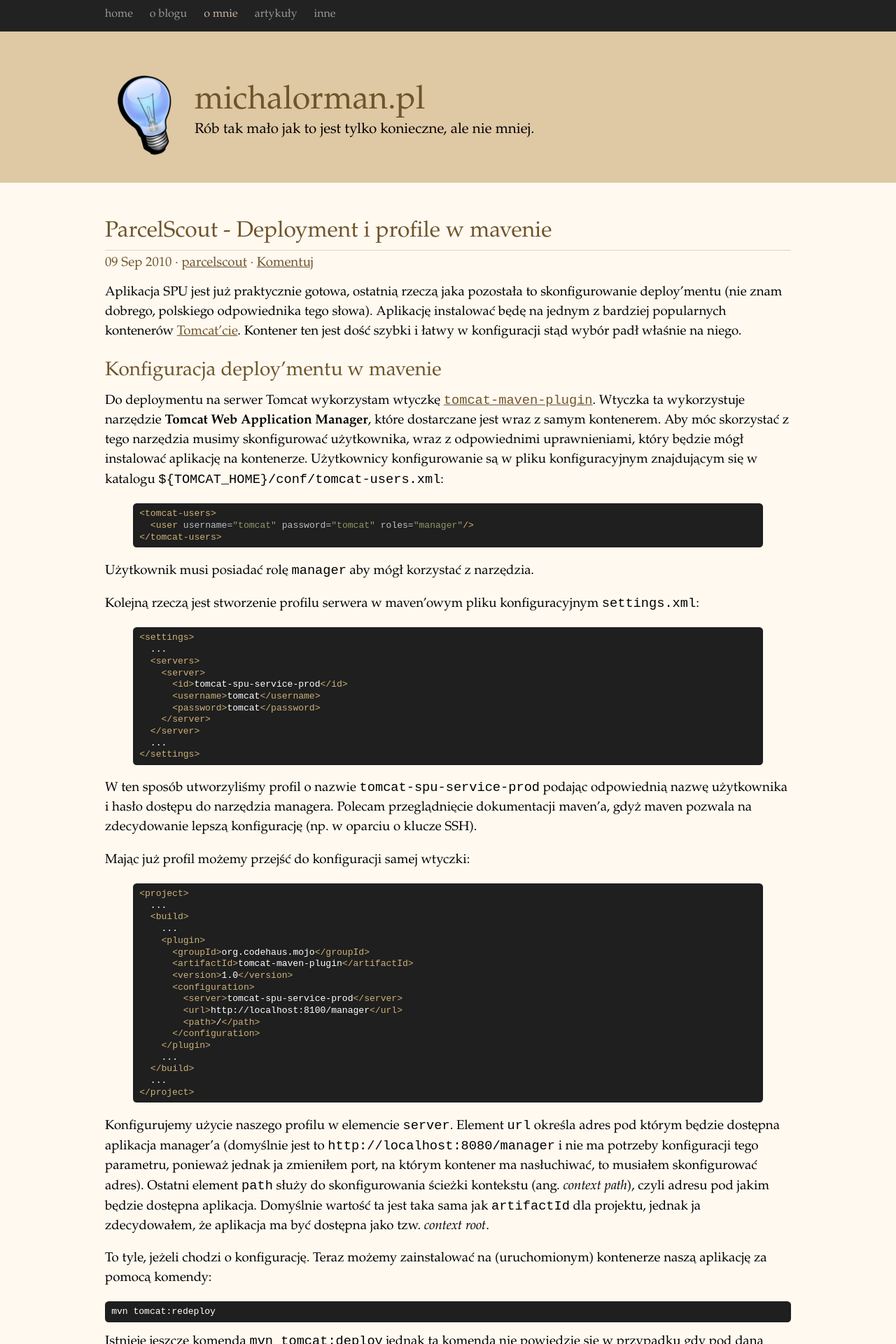
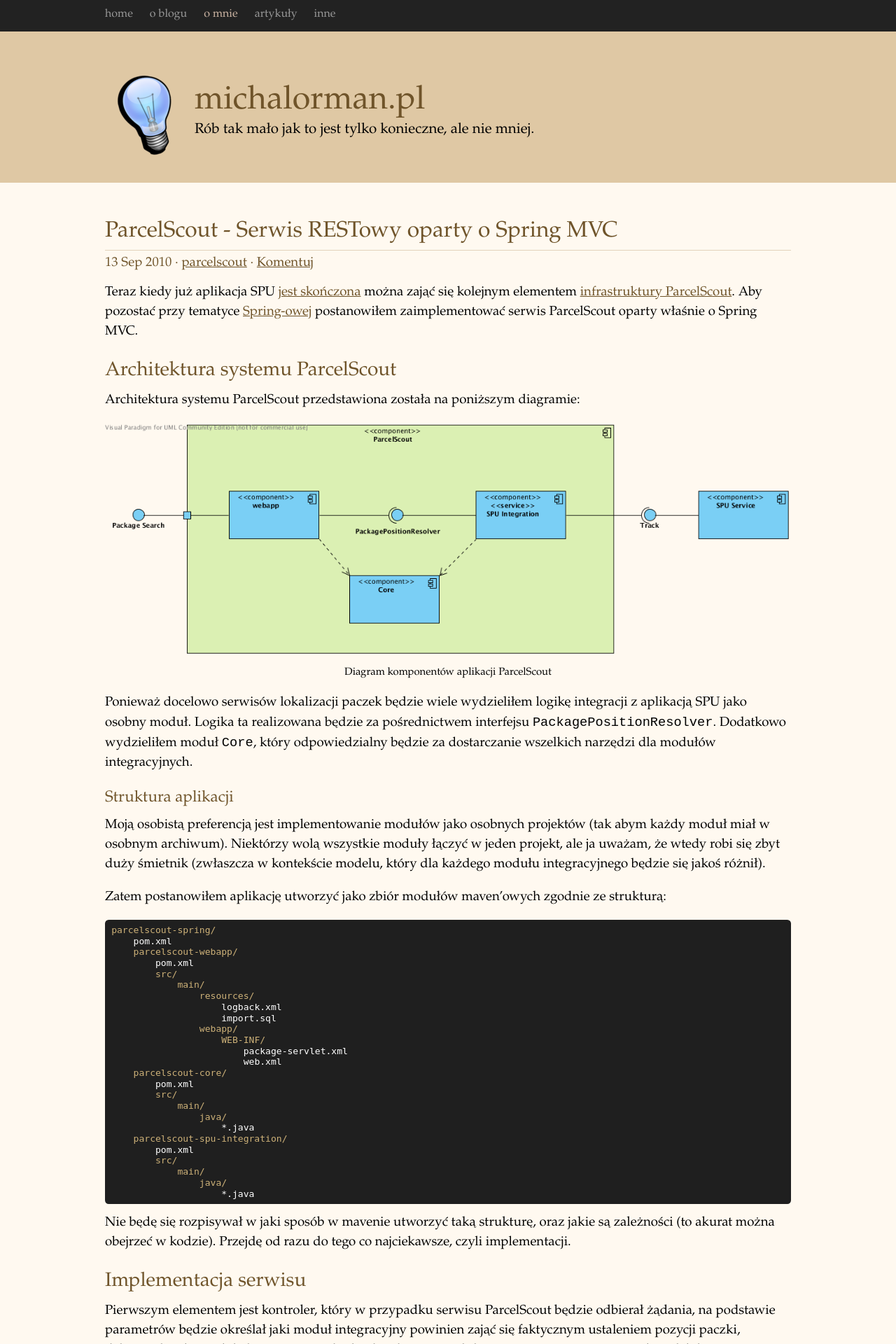
Before and after one commit to michalorman/michalorman-blog-old, a Jekyll site: the page built from index.html, in a window 1280 px wide. Shown: the top 1920 px of the page at 70% size. Built offline with Jekyll 4.4.1, drawn with Linux system fonts in a browser that asks for light colours; Markdown is read by kramdown in place of the engine named in the settings; comment, search, counter and statistics services are not loaded; some of the changed text lies outside the part shown.

Commit message:
Added post about ParcelScout Spring application. Fixed archives. Modified highlighting.

```diff
--- a/_includes/archives.html
+++ b/_includes/archives.html
@@ -1,21 +1,21 @@
 <h3>archiwa</h3>
 <ul>
+    <li>
+        <a href="/blog/2010/09/" title="Zobacz wszystkie posty z 09/2010">wrzesień 2010</a>
+    </li>
+    <li>
+        <a href="/blog/2010/08/" title="Zobacz wszystkie posty z 08/2010">sierpień 2010</a>
+    </li>
+    <li>
+        <a href="/blog/2010/07/" title="Zobacz wszystkie posty z 07/2010">lipiec 2010</a>
+    </li>
+    <li>
+        <a href="/blog/2010/06/" title="Zobacz wszystkie posty z 06/2010">czerwiec 2010</a>
+    </li>
     <li>
         <a href="/blog/2010/05/" title="Zobacz wszystkie posty z 05/2010">maj 2010</a>
     </li>
     <li>
-        <a href="/blog/2010/04/" title="Zobacz wszystkie posty z 04/2010">kwiecień 2010</a>
-    </li>
-    <li>
-        <a href="/blog/2010/03/" title="Zobacz wszystkie posty z 03/2010">marzec 2010</a>
-    </li>
-    <li>
-        <a href="/blog/2010/02/" title="Zobacz wszystkie posty z 02/2010">luty 2010</a>
-    </li>
-    <li>
-        <a href="/blog/2010/01/" title="Zobacz wszystkie posty z 01/2010">styczeń 2010</a>
-    </li>
-    <li>
-        <a href="/blog/2009/12/" title="Zobacz wszystkie posty z 12/2009">grudzień 2009</a>
+        <a href="/blog/2010/04/" title="Zobacz wszystkie posty z 04/2010">kwiecień 2009</a>
     </li>
 </ul>
--- a/blog/o-mnie/index.markdown
+++ b/blog/o-mnie/index.markdown
@@ -16,7 +16,8 @@ pomiędzy pracą zawodową, a obowiązkami świeżo upieczonego taty.
 Jestem absolwentem [Wydziału Informatyki](http://www.wi.zut.edu.pl/) [Zachodniopomorskiego Uniwersytetu Szczecińskiego](http://www.zut.edu.pl/) (który za moich czasów
 nazywał się Politechniką Szczecińską). Pracę zawodową rozpocząłem już pod koniec 3-go roku studiów i zajmowałem się główniem pisaniem modułów dla systemów wbudowanych
 (Linux RTOS) dla zastosowań telekomunikacyjnych. Od 2008 roku prowadzę działalność gospodarczą pod nazwą **NEOSOFT Michał Orman** tworząc aplikacje w technologiach
-Java EE (głównie), Rails oraz Android. Na codzień współpracuję z firmą [Consileon](http://www.consileon.pl).
+Java EE (głównie), Rails oraz Android. Na codzień współpracuję z firmą [Consileon](http://www.consileon.pl). Jestem także członkiem [Stowarzyszenia Project
+Management Polska](http://www.spmp.org.pl/).
 
 W skrócie specjalizuję się w:
 
--- /dev/null
+++ b/blog/parcelscout/_posts/2010-09-13-parcelscout-serwis-restowy-oparty-o-spring-mvc.markdown
@@ -0,0 +1,372 @@
+---
+layout: post
+title: ParcelScout - Serwis RESTowy oparty o Spring MVC
+description: Opis tworzenia RESTful-owego serwisu opartego o framework Spring MVC.
+keywords: Spring MVC RESTful serwis service JSON XML
+---
+Teraz kiedy już aplikacja SPU [jest skończona](/blog/2010/09/parcelscout-deplyment-i-profile-w-mavenie/) można zająć się kolejnym elementem
+[infrastruktury ParcelScout](/blog/2010/08/parcelscout-zalodzenia-i-architektura/). Aby pozostać przy tematyce [Spring-owej](http://www.springsource.org/)
+postanowiłem zaimplementować serwis ParcelScout oparty właśnie o Spring MVC.
+
+## Architektura systemu ParcelScout
+
+Architektura systemu ParcelScout przedstawiona została na poniższym diagramie:
+
+{% assign i_src='parcel-scout/parcelscout_spring_components_diagram.png' %}
+{% assign i_title='Diagram komponentów aplikacji ParcelScout' %}
+{% include image.html %}
+
+Ponieważ docelowo serwisów lokalizacji paczek będzie wiele wydzieliłem logikę integracji z aplikacją SPU jako osobny moduł. Logika ta realizowana będzie
+za pośrednictwem interfejsu ``PackagePositionResolver``. Dodatkowo wydzieliłem moduł ``Core``, który odpowiedzialny będzie za dostarczanie wszelkich
+narzędzi dla modułów integracyjnych.
+
+### Struktura aplikacji
+
+Moją osobistą preferencją jest implementowanie modułów jako osobnych projektów (tak abym każdy moduł miał w osobnym archiwum). Niektórzy wolą wszystkie
+moduły łączyć w jeden projekt, ale ja uważam, że wtedy robi się zbyt duży śmietnik (zwłaszcza w kontekście modelu, który dla każdego modułu integracyjnego
+będzie się jakoś różnił).
+
+Zatem postanowiłem aplikację utworzyć jako zbiór modułów maven'owych zgodnie ze strukturą:
+
+<pre>
+<span class="k">parcelscout-spring/</span>
+    pom.xml
+    <span class="k">parcelscout-webapp/</span>
+        pom.xml
+        <span class="k">src/</span>
+            <span class="k">main/</span>
+                <span class="k">resources/</span>
+                    logback.xml
+                    import.sql
+                <span class="k">webapp/</span>
+                    <span class="k">WEB-INF/</span>
+                        package-servlet.xml
+                        web.xml
+    <span class="k">parcelscout-core/</span>
+        pom.xml
+        <span class="k">src/</span>
+            <span class="k">main/</span>
+                <span class="k">java/</span>
+                    *.java
+    <span class="k">parcelscout-spu-integration/</span>
+        pom.xml
+        <span class="k">src/</span>
+            <span class="k">main/</span>
+                <span class="k">java/</span>
+                    *.java
+</pre>
+
+Nie będę się rozpisywał w jaki sposób w mavenie utworzyć taką strukturę, oraz jakie są zależności (to akurat można obejrzeć w kodzie).
+Przejdę od razu do tego co najciekawsze, czyli implementacji.
+
+## Implementacja serwisu
+
+Pierwszym elementem jest kontroler, który w przypadku serwisu ParcelScout będzie odbierał żądania, na podstawie parametrów będzie określał
+jaki moduł integracyjny powinien zająć się faktycznym ustaleniem pozycji paczki, delegował zadanie zlokalizowania paczki do określonego modułu,
+ a następnie przygotowywał model do wyrenderowania odpowiedzi.
+Dla ułatwienia przyjąłem sobie, że żądanie będzie posiadać parametr ``carrierId`` określający dostawcę paczki, jednakże w przypadku prawdziwej
+aplikacji ta operacja mogła by być nieco bardziej skomplikowana (identyfikatory paczek mogły by mieć jakiś prefiks, albo unikalny format itp.).
+Kod kontrolera przedstawia się następująco:
+
+{% highlight java %}
+@Controller
+@RequestMapping("/packageSearch")
+public class PackageController {
+    @Autowired
+    private PackagePositionResolverFactory packagePositionResolverFactory;
+
+    @RequestMapping(method = RequestMethod.GET)
+    public void resolvePackagePosition(@RequestParam String carrierId, @RequestParam Integer packageId, Model model) {
+        PackagePositionResolver resolver = packagePositionResolverFactory.createPackagePositionResolver(carrierId);
+        ResultSet result = resolver.resolvePackagePosition(packageId);
+        model.addAttribute("ResultSet", result);
+    }
+
+}
+{% endhighlight %}
+
+Aplikacja opiera się o konfigurację analogiczną do tej z aplikacji SPU. Kontroler mapuje żądania ``/packageSearch``, na podstawie
+parametru ``carrierId`` określa moduł integracyjny do którego deleguje zadanie zwrócenia pozycji, a następnie wynik dodaje do modelu
+celem wyrenderowania na widoku (jako XML lub JSON w zależności od rozszerzenia albo parametru ``Accept`` nagłówka HTTP).
+
+Faktyczną operacją określenia modułu integracyjnego zajmie się obiekt ``PackagePositionResolverFactory``:
+
+{% highlight java %}
+public class PackagePositionResolverFactory {
+    private Map<String, PackagePositionResolver> resolvers;
+
+    public PackagePositionResolver createPackagePositionResolver(String carrierId) {
+        PackagePositionResolver resolver = resolvers.get(carrierId);
+        return resolver;
+    }
+
+    public void setResolvers(Map<String, PackagePositionResolver> resolvers) {
+        this.resolvers = resolvers;
+    }
+}
+{% endhighlight %}
+
+Komponent ten wykorzystuje zwyczajną mapę do pobrania odpowiedniej implementacji. Mapa ta, jak i sam komponent, deklarowana jest
+w Spring'owym pliku konfiguracyjnym, dzięki czemu aplikacja zyskała deklaratywną swobodę w wymianie, jak i dodawaniu nowych modułów.
+Konfiguracja wyglądać będzie następująco:
+
+{% highlight xml %}
+<bean id="packagePositionResolverFactory"
+      class="pl.michalorman.parcelscout.core.factory.PackagePositionResolverFactory">
+    <property name="resolvers">
+        ...
+    </property>
+</bean>
+{% endhighlight %}
+
+Jeżeli chcemy dodać nowy (albo zmienić) moduł integracyjny wystarczy dorzucić do aplikacji dodatkowe archiwum JAR i dopisać
+odpowiednią deklarację do konfiguracji komponentu ``packagePositionResolverFactory``.
+
+### ``PackagePositionResolver`` dla SPU
+
+Faktycznym pobraniem pozycji paczki zajmuje się obiekt implementujący interfejs ``PackagePositionResolver``:
+
+{% highlight java %}
+public interface PackagePositionResolver {
+    public ResultSet resolvePackagePosition(Integer packageId);
+}
+{% endhighlight %}
+
+Interfejs ten deklaruje jedną metodę, która na podstawie zadanego identyfikatora paczki zwraca obiekt ``ResultSet``, który następnie
+jest dodawany do modelu celem wyrenderowania.
+
+Teraz najważniejsza rzecz, czyli moduł komunikujący się z serwisem SPU. Aplikacja SPU pozwala na
+[negocjowanie formatu odpowiedzi](/blog/2010/09/parcelscout-negocjowanie-formatu-odpowiedzi-w-aplikacji-spu/). Do wyboru mamy formaty
+JSON albo XML. W przypadku aplikacji SPU skorzystałem z frameworków [XStream](http://xstream.codehaus.org/) oraz [Jackson](http://jackson.codehaus.org/)
+do serializowania obiektów odpowiednio do formatu XML i JSON. W przypadku tego modułu postanowiłem zamienić XStream'a na [JAXB](http://www.oracle.com/technetwork/articles/javase/index-140168.html)
+(planuję jeszcze napisanie wersji wykorzystującej framework [JiBX](http://jibx.sourceforge.net/)).
+
+W pierwszej kolejności należy utworzyć odpowiedni model, który powinien odpowiadać strukturze odpowiedzi otrzymanej z aplikacji SPU.
+
+{% highlight java %}
+@XmlRootElement
+@XmlAccessorType(XmlAccessType.FIELD)
+public class Response {
+    @XmlAttribute
+    private String status;
+
+    @XmlElement(name = "package")
+    private Package parcel;
+
+    public boolean isSuccessful() {
+        return "101".equals(status);
+    }
+}
+{% endhighlight %}
+
+{% highlight java %}
+public class Package {
+    @XmlAttribute
+    private Integer id;
+
+    @XmlElement
+    private Position position;
+}
+{% endhighlight %}
+
+{% highlight java %}
+public class Position {
+    @XmlAttribute
+    private double latitude;
+
+    @XmlAttribute
+    private double longitude;
+}
+{% endhighlight %}
+
+To co w parsowanym XML-u jest elementem oznaczamy adnotacją ``@XmlElement`` natomiast to co atrybutem ``@XmlAttribute``.
+Wykorzystując argument ``name`` tych adnotacji, możemy określić na jaką nazwę elementu, bądź atrybutu mapowane jest pole klasy.
+
+Mając model możemy utworzyć właściwy komponent:
+
+{% highlight java %}
+public class SpuServicePackagePositionResolver implements PackagePositionResolver {
+    private String serviceUrl;
+
+    @Autowired
+    private RestTemplate restTemplate;
+
+    @Override
+    public ResultSet resolvePackagePosition(Integer packageId) {
+        Response response = restTemplate.getForObject(serviceUrl + "?packageId={packageId}", Response.class, packageId);
+        if (!response.isSuccessful()) {
+            return ResultSet.createFailureResultSet();
+        }
+        return ResultSet.createSuccessfulResultSet(response.getPackageId(), response.getPackageLatitude(), response.getPackageLongitude());
+    }
+}
+{% endhighlight %}
+
+W Spring MVC wysłanie żądania do zdalnego serwisu, a następnie sparsowanie odpowiedzi i zwrócenie jej w formie odpowiedniego
+obiektu modelu sprowadza się do wywołania jednej metody na obiekcie ``RestTemplate``. Metoda ``getForObject()`` wyśle nam żądanie HTTP GET
+pod wskazany adres URL, następnie przetworzy odpowiedź i zwróci nam odpowiedni obiekt.
+
+Aby wszystko działało jak należy musimy zadeklarować obiekt ``RestTemplate``, który potem będzie wstrzykiwany do komponentu
+``SpuServicePackagePositionResolver``:
+
+{% highlight xml %}
+<bean id="jaxbMarshaller" class="org.springframework.oxm.jaxb.Jaxb2Marshaller">
+    <property name="classesToBeBound">
+        <list>
+            <value>pl.michalorman.parcelscout.core.api.ResultSet</value>
+            <value>pl.michalorman.parcelscout.integration.spu.model.Response</value>
+        </list>
+    </property>
+</bean>
+
+<bean id="restTemplate" class="org.springframework.web.client.RestTemplate">
+    <property name="messageConverters">
+        <list>
+            <bean class="org.springframework.http.converter.json.MappingJacksonHttpMessageConverter" />
+            <bean class="org.springframework.http.converter.xml.MarshallingHttpMessageConverter">
+                <constructor-arg ref="jaxbMarshaller" />
+            </bean>
+        </list>
+    </property>
+</bean>
+{% endhighlight %}
+
+Komponent ``restTemplate`` posiada pole ``messageConverters``, które określa listę obiektów typu ``HttpMessageConverter``, które są odpowiedzialne
+za odczytanie odpowiedzi HTTP i mapowanie jej na odpowiednie obiekty. W powyższej konfiguracji deklaruję dwa takie komponenty, po jednym
+dla formatu XML i JSON.
+
+Teraz pozostało już tylko spięcie komponentu z fabryką:
+
+{% highlight xml %}
+<bean id="packagePositionResolverFactory"
+      class="pl.michalorman.parcelscout.core.factory.PackagePositionResolverFactory">
+    <property name="resolvers">
+        <map>
+            <entry key="SPU">
+                <bean class="pl.michalorman.parcelscout.integration.spu.service.SpuServicePackagePositionResolver">
+                    <property name="serviceUrl" value="http://localhost:8100/track.xml"/>
+                </bean>
+            </entry>
+        </map>
+    </property>
+</bean>
+{% endhighlight %}
+
+Wykorzystując rozszerzenie w konfiguracji pola ``serviceUrl`` możemy deklarować, czy nasz interfejs ma komunikować się z wykorzystaniem
+formatu XML czy JSON. Niestety w obecnej implementacji klasy ``RestTemplate`` nie ma prostego sposobu konfigurowania nagłówków żądania
+HTTP (a w szczególności pola ``Accept``). Są na to jakieś obejścia, ale w moim przypadku nie działały. Jest to [znany](https://jira.springframework.org/browse/SPR-5866)
+problem i w kolejnym wydaniu Spring MVC ma zostać dodany odpowiedni mechanizm [interceptorów](https://jira.springsource.org/browse/SPR-7494), specjalnie
+do tego celu. Na razie pozostaje nam tylko manipulowanie rozszerzeniem (o ile nie chcemy tworzyć jakiś *custom-modyfikacji* klasy ``RestTemplate``).
+
+### Dodanie wsparcia formatu JSON
+
+W tej chwili nasz moduł potrafi komunikować się z aplikacją SPU wykorzystując format XML. Aby dodać wsparcie dla formatu JSON musimy nanieść
+pewne modyfikacje na nasz model:
+
+{% highlight java %}
+@XmlRootElement
+@XmlAccessorType(XmlAccessType.FIELD)
+public class Response {
+
+    @XmlAttribute
+    @JsonProperty("status")
+    private String status;
+
+    @XmlElement(name = "package")
+    @JsonProperty("package")
+    private Package parcel;
+}
+{% endhighlight %}
+
+{% highlight java %}
+public class Package {
+
+    @XmlAttribute
+    @JsonProperty("id")
+    private Integer id;
+
+    @XmlElement
+    @JsonProperty("position")
+    private Position position;
+}
+{% endhighlight %}
+
+{% highlight java %}
+public class Position {
+
+    @XmlAttribute
+    @JsonProperty("latitude")
+    private double latitude;
+
+    @XmlAttribute
+    @JsonProperty("longitude")
+    private double longitude;
+}
+{% endhighlight %}
+
+Wszystkie pola musimy oznaczyć adnotacją ``@JsonProperty``. Szczerze powiedziawszy nie rozumiem tego, ponieważ framework mógłby spokojnie
+z pomocą refleksji mapować elementy odpowiedzi z odpowiednimi polami klasy. Natomiast gdyby zaszła potrzeba zmiany nazwy elementu, czy
+zaznaczenie w jakiś sposób, że dane pole nie występuje w dokumencie JSON to wtedy powinno się nakładać adnotacje (zgodnie z zasadą
+configuration by exception). No, cóż widać twórcy frameworka zdecydowali inaczej (albo ja coś zchrzaniłem w konfiguracji :P).
+
+### Wykorzystanie adnotacji JAXB zamiast adnotacji Jackson'a
+
+Posiadanie jednocześnie adnotacji JAXB jak i Jackson'a trochę zaśmieca kod, jednakże przy odrobinie dodatkowej pracy możemy skonfigurować
+Jackson'a w taki sposób, aby [korzystał z adnotacji JAXB](http://wiki.fasterxml.com/JacksonJAXBAnnotations). W tym celu musimy dodać zależność
+do biblioteki ``jackson-xc``:
+
+{% highlight xml %}
+<dependency>
+    <groupId>org.codehaus.jackson</groupId>
+    <artifactId>jackson-xc</artifactId>
+    <version>${org.codehaus.jackson.version}</version>
+</dependency>
+{% endhighlight %}
+
+Następnie musimy rozszerzyć klasę ``ObjectMapper``, aby korzystała z adnotacji JAXB:
+
+{% highlight java %}
+public class JaxbJacksonObjectMapper extends ObjectMapper {
+    public JaxbJacksonObjectMapper() {
+        super();
+        getDeserializationConfig().setAnnotationIntrospector(new JaxbAnnotationIntrospector());
+    }
+}
+{% endhighlight %}
+
+Na końcu wystarczy odpowiednio zmienić konfigurację komponentu Spring'owego, dodając ustawienie pola ``objectMapper``:
+
+{% highlight xml %}
+<bean id="restTemplate" class="org.springframework.web.client.RestTemplate">
+    <property name="messageConverters">
+        <list>
+            <bean class="org.springframework.http.converter.json.MappingJacksonHttpMessageConverter">
+                <property name="objectMapper">
+                    <bean class="pl.michalorman.springframework.web.json.JaxbJacksonObjectMapper" />
+                </property>
+            </bean>
+            ...
+        </list>
+    </property>
+</bean>
+{% endhighlight %}
+
+Teraz możemy usunąć z modelu adnotacje Jacksona i pozostawić tylko JAXB. Swoją drogą można by pomyśleć o jakimś API do serializacji obiektów,
+pozwalającym na nałożenie ogólnych adnotacji i serializowanie obiektu do wybranych formatów.
+
+## Podsumowanie
+
+Implementacja aplikacji ParcelScout, która integruje świat WWW z serwisem SPU nie była tak trudna, dzięki wykorzystaniu frameworka Spring MVC.
+Klasa ``RestTemplate`` sprowadziła cały proces komunikacji między aplikacjami do wywołania jednej metody i, pomimo braku w chwili obecnej
+możliwości łatwego definiowania parametrów nagłówka HTTP, jest ona bardzo użyteczna. Serwis, podobnie jak aplikacja SPU, posiada zaimplementowaną
+funkcjonalność negocjowania formatu odpowiedzi, oraz deklaratywną możliwość zmiany formatu komunikacji z aplikacją SPU. Przy niewielkim wysiłku
+dało się też skonfigurować komponent mapujący odpowiedź w formacie JSON w taki sposób, aby korzystał z adnotacji JAXB, co oczyściło nasz model
+ze zbędnych adnotacji.
+
+Cała architektura aplikacji ParcelScout jest modułowa. Dodanie kolejnego komponentu określającego pozycję paczki sprowadza się do dodania
+do aplikacji dodatkowego archiwum JAR, oraz zadeklarowania odpowiedniego komponentu w Spring'owym pliku konfiguracyjnym. Podział aplikacji
+na moduły jest wyłącznie moją, specyficzną preferencją, równie dobrze można by zaimplementować ją jako jeden wielki worek z wszystkimi
+potrzebnymi modułami.
+
+Kod aplikacji ParcelScout (w wersji korzystającej z frameworka Spring MVC) dostępny jest pod adresem:
+[http://github.com/michalorman/parcelscout/tree/master/work/parcelscout-spring/](http://github.com/michalorman/parcelscout/tree/master/work/parcelscout-spring/)
--- a/stylesheets/highlight.css
+++ b/stylesheets/highlight.css
@@ -52,5 +52,6 @@ code.java .nd {
 }
 
 code.xml .na {
-    color: white;
+    color: #6a886a;
+    font-style: italic;
 }
```
Also changed, not shown: images/parcel-scout/parcelscout_spring_components_diagram.png (added).
